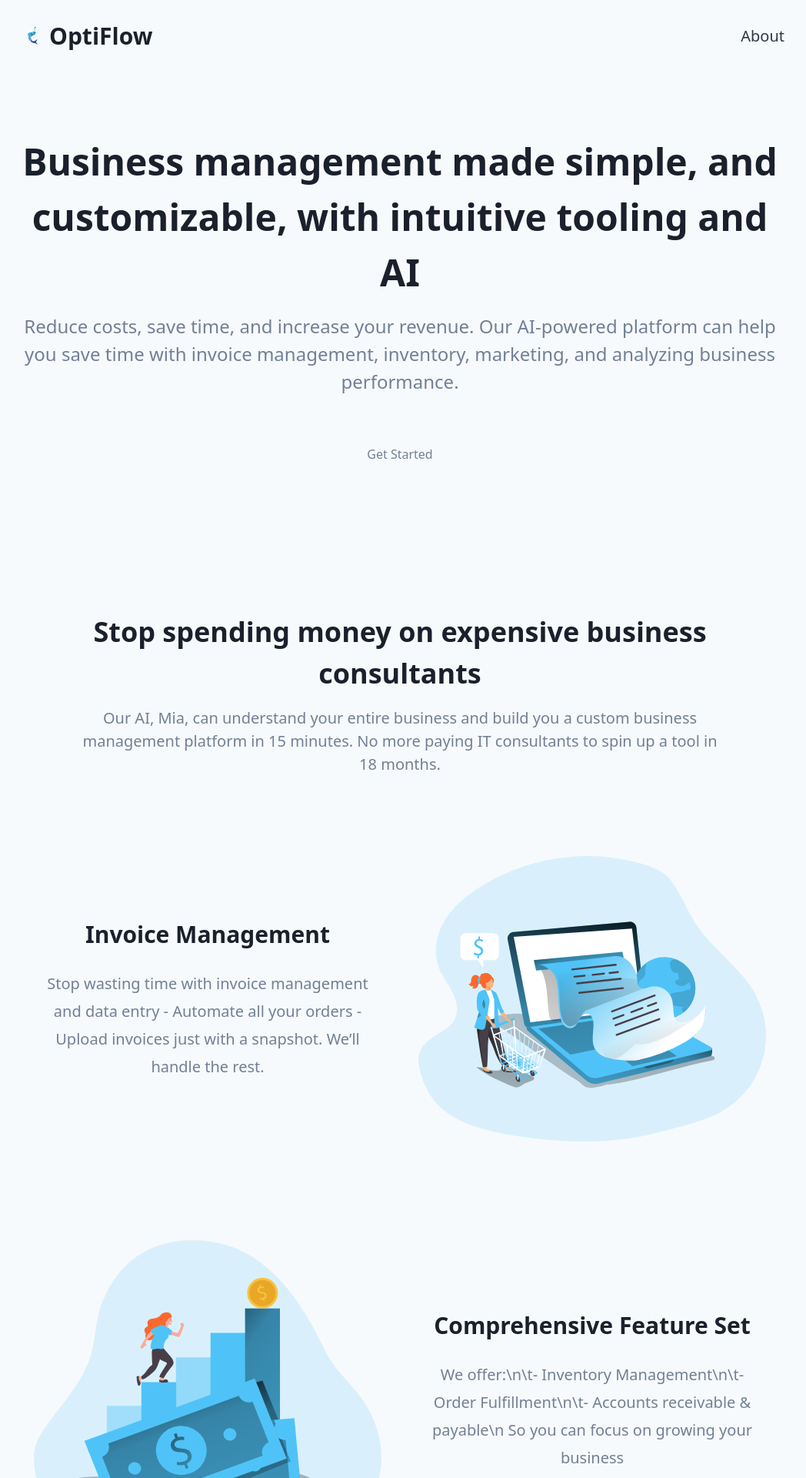
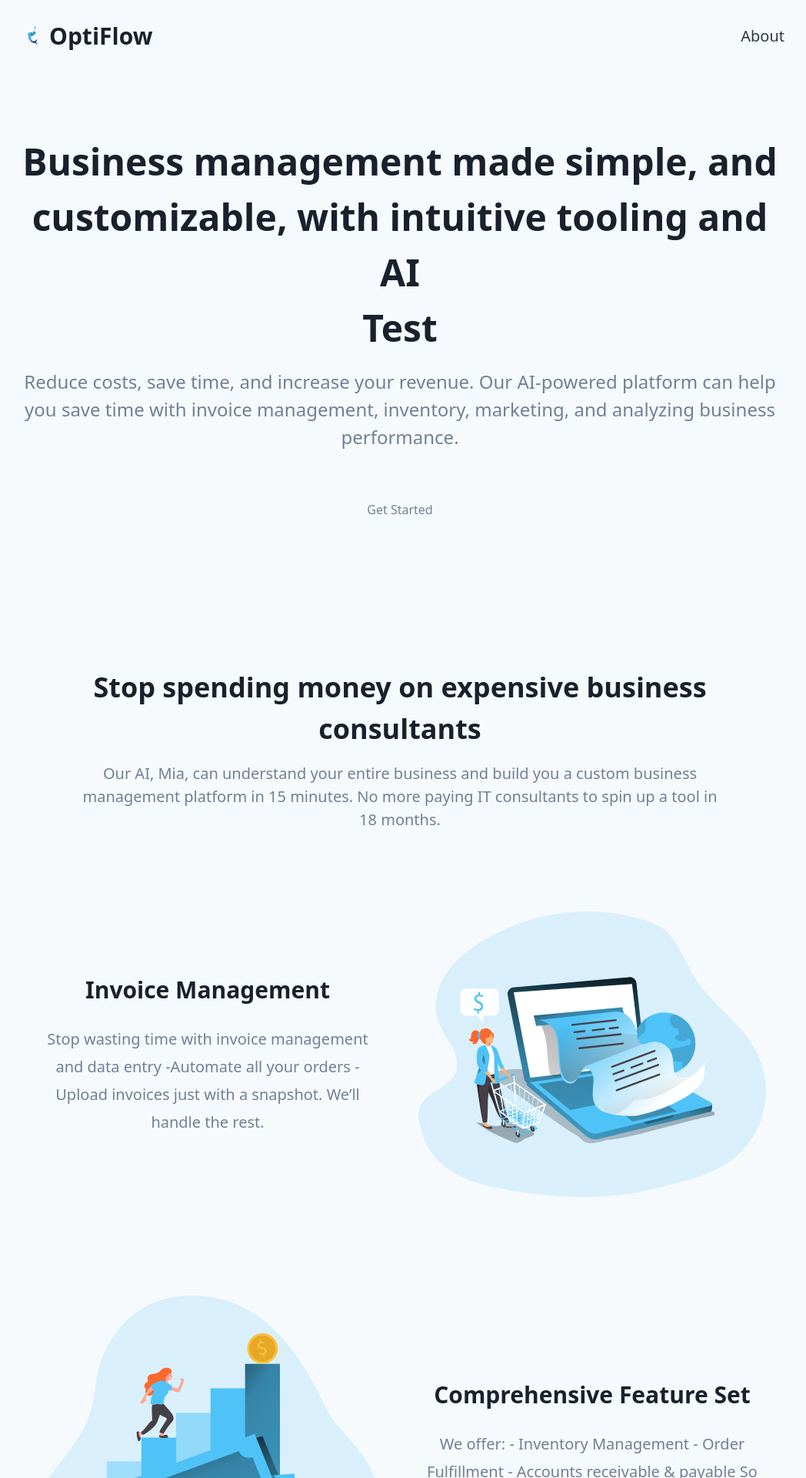
Before and after one commit to gsleh123/goldfish, a Next.js app: page / in a window 1280 px wide. Shown: the top 1920 px of the page at 77% size, without its empty margins (120-1168 px from the left). Built offline with nearby package versions, Linux system fonts and the light colour scheme.

Commit message:
update text

```diff
--- a/src/templates/Hero.tsx
+++ b/src/templates/Hero.tsx
@@ -15,7 +15,7 @@ const Hero = () => (
       <HeroOneButton
         title={
           <>
-            {`Business management made simple, and customizable, with intuitive tooling and AI\n`}
+            {`Business management made simple, and customizable, with intuitive tooling and AI\nTest`}
           </>
         }
         description={`Reduce costs, save time, and increase your revenue. Our AI-powered platform can help you save time with invoice management, inventory, marketing, and analyzing business performance.`}
@@ -38,13 +38,13 @@ const Hero = () => (
     description={`Our AI, Mia, can understand your entire business and build you a custom business management platform in 15 minutes. No more paying IT consultants to spin up a tool in 18 months.`}>
     <VerticalFeatureRow
       title="Invoice Management"
-      description={`Stop wasting time with invoice management and data entry\n \t- Automate all your orders \n\t-Upload invoices just with a snapshot. We’ll handle the rest.`}
+      description={`Stop wasting time with invoice management and data entry\n\t-Automate all your orders \n\t-Upload invoices just with a snapshot. We’ll handle the rest.`}
       image="/assets/images/feature.svg"
       imageAlt="Image of Goldwayne Leh"
     />
     <VerticalFeatureRow
       title="Comprehensive Feature Set"
-      description="We offer:\n\t- Inventory Management\n\t- Order Fulfillment\n\t- Accounts receivable & payable\n So you can focus on growing your business"
+      description={`We offer:\n\t- Inventory Management\n\t- Order Fulfillment\n\t- Accounts receivable & payable\n So you can focus on growing your business`}
       image="/assets/images/feature2.svg"
       imageAlt="Image of Henry Sham"
       reverse
```
